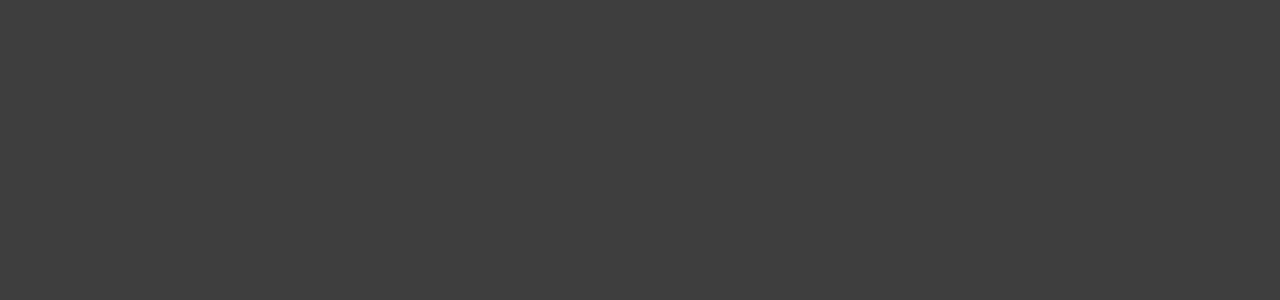
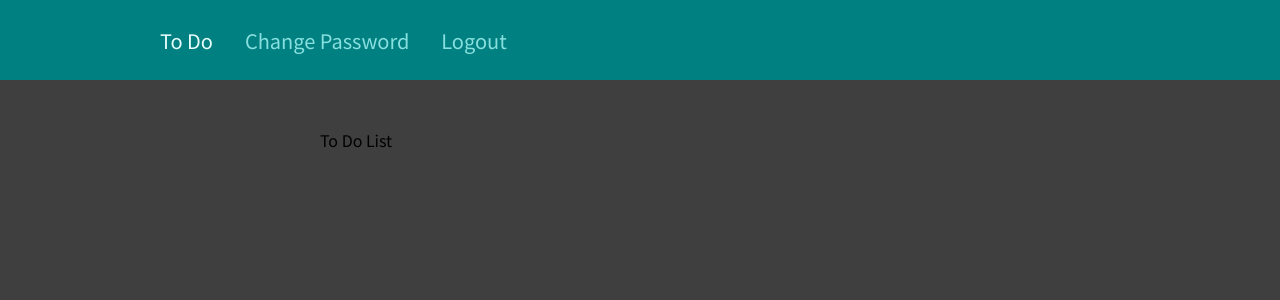
Before and after one commit to avuzikov/todo, a React (Create React App) app: page / in a window 1280 px wide. Before the commit this address had no page. Shown: the top 300 px of the page. Built offline with nearby package versions, Linux system fonts and the light colour scheme.

Commit message:
Add logout button, fix styling

```diff
--- a/src/App.js
+++ b/src/App.js
@@ -1,5 +1,5 @@
 import React from "react";
-import { Route, Routes } from "react-router-dom";
+import { Route, Routes, Navigate } from "react-router-dom";
 import ChangePasswordPage from "./components/pages/ChangePasswordPage";
 import ToDoListPage from "./components/pages/ToDoListPage";
 import Layout from "./components/layout/Layout";
@@ -7,12 +7,13 @@ import { useState } from "react";
 import LoginPage from "./components/pages/LoginPage";
 
 function App() {
-  const [loggedIn, setLoggedIn] = useState(false);
+  const [loggedIn, setLoggedIn] = useState(true);
   return (
     <React.Fragment>
       {!loggedIn && (
         <Routes>
           <Route path="/login" element={<LoginPage />} />
+          <Route path="*" element={<Navigate to="/login" />} />
         </Routes>
       )}
       {loggedIn && (
@@ -20,6 +21,7 @@ function App() {
           <Routes>
             <Route path="/" element={<ToDoListPage />} />
             <Route path="/change-password" element={<ChangePasswordPage />} />
+            <Route path="*" element={<Navigate to="/" />} />
           </Routes>
         </Layout>
       )}
--- /dev/null
+++ b/src/components/Logout.js
@@ -0,0 +1,5 @@
+const Logout = (props) => {
+  return <div onClick={props.logout}>Logout</div>;
+};
+
+export default Logout;
--- a/src/components/UI/Card.module.css
+++ b/src/components/UI/Card.module.css
@@ -3,5 +3,4 @@
   margin: 1rem;
   box-shadow: 0 2px 8px rgba(0, 0, 0, 0.2);
   border-radius: 6px;
-  background-color: white;
 }
--- a/src/components/layout/MainNavigation.js
+++ b/src/components/layout/MainNavigation.js
@@ -1,5 +1,7 @@
 import classes from "./MainNavigation.module.css";
 import { NavLink } from "react-router-dom";
+import Logout from "../Logout";
+import Card from "../UI/Card";
 
 const MainNavigation = () => {
   return (
@@ -22,6 +24,13 @@ const MainNavigation = () => {
               Change Password
             </NavLink>
           </li>
+          <li>
+            <Logout
+              logout={() => {
+                console.log("logged out");
+              }}
+            />
+          </li>
         </ul>
       </nav>
     </header>
--- a/src/components/layout/MainNavigation.module.css
+++ b/src/components/layout/MainNavigation.module.css
@@ -16,11 +16,13 @@
 }
 
 .nav li {
-  margin-left: 1.5rem;
   font-size: 1.25rem;
+  margin: auto;
+  padding-left: 2rem;
 }
 
-.nav a {
+.nav a,
+.nav div {
   text-decoration: none;
   color: #88dfdf;
 }
```
Also changed, not shown: src/components/Logout.module.css (added), 1 other file (tests, documents, lock files or other folders).
